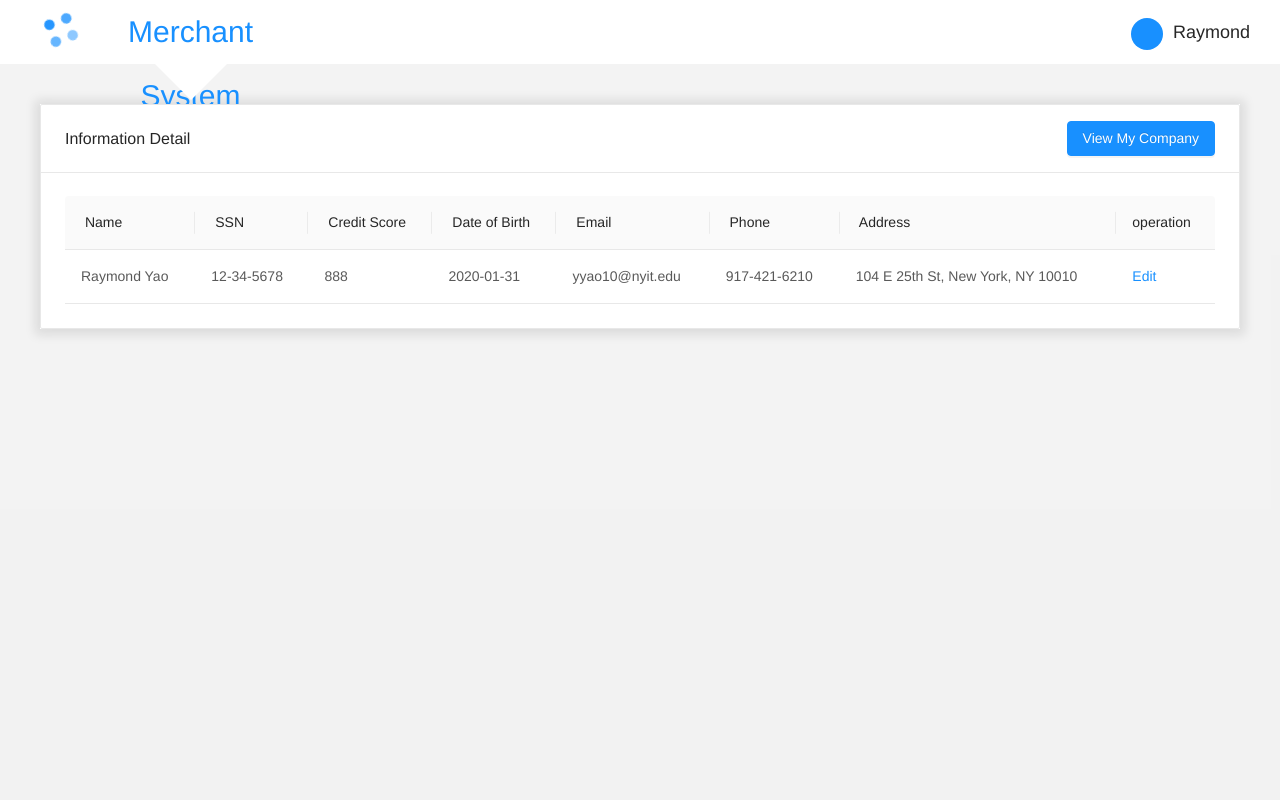
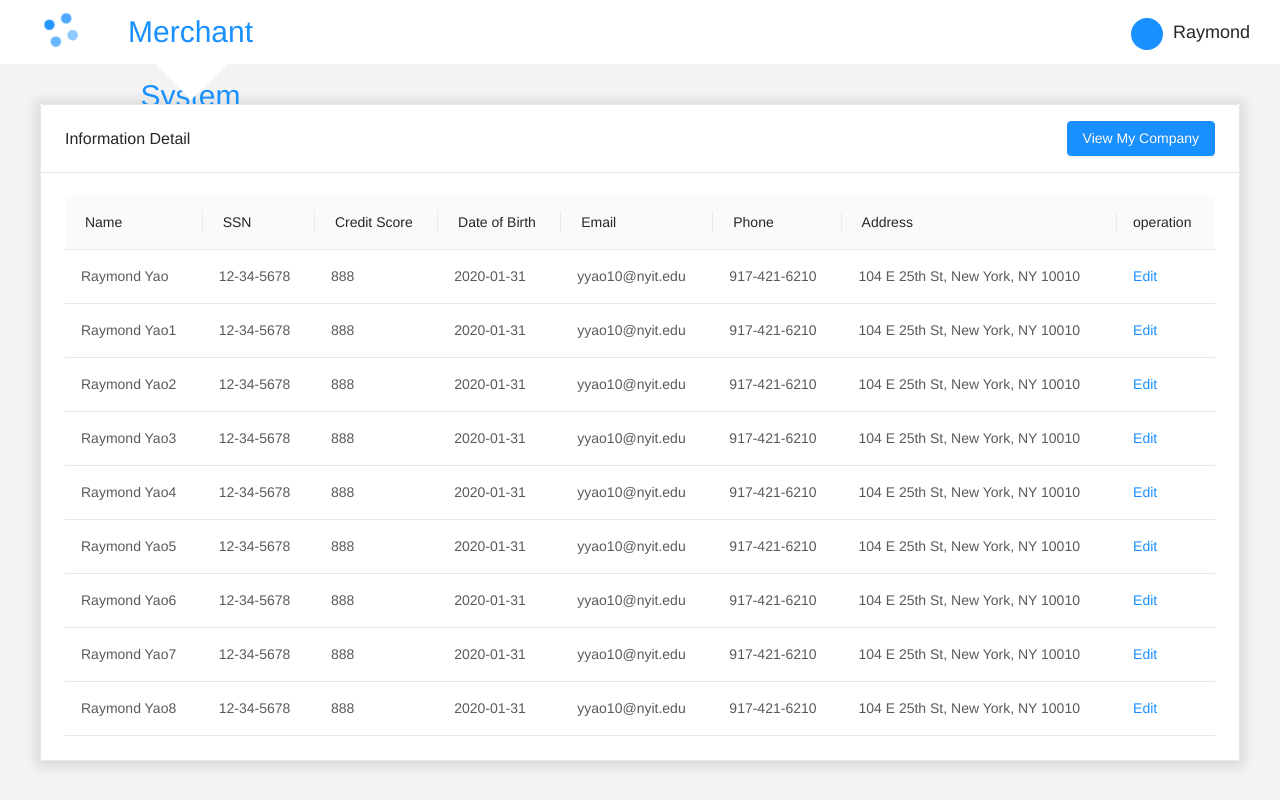
Before and after one commit to YongquanYao/Merchant-System---VUE, a Vue app: page /#/home/info in a window 1280 px wide. Built offline with nearby package versions, Linux system fonts and the light colour scheme.

Commit message:
homepage-UI update

```diff
--- a/src/components/Info-Content/Info-Content.vue
+++ b/src/components/Info-Content/Info-Content.vue
@@ -106,6 +106,86 @@ const columns = [
       email: "yyao10@nyit.edu",
       phone: "917-421-6210",
       address:'104 E 25th St, New York, NY 10010',
+    },
+     {
+      key: '1',
+      name: 'Raymond Yao1',
+      ssn: "12-34-5678",
+      score: "888",
+      birth: "2020-01-31",
+      email: "yyao10@nyit.edu",
+      phone: "917-421-6210",
+      address:'104 E 25th St, New York, NY 10010',
+    },
+     {
+      key: '1',
+      name: 'Raymond Yao2',
+      ssn: "12-34-5678",
+      score: "888",
+      birth: "2020-01-31",
+      email: "yyao10@nyit.edu",
+      phone: "917-421-6210",
+      address:'104 E 25th St, New York, NY 10010',
+    },
+     {
+      key: '1',
+      name: 'Raymond Yao3',
+      ssn: "12-34-5678",
+      score: "888",
+      birth: "2020-01-31",
+      email: "yyao10@nyit.edu",
+      phone: "917-421-6210",
+      address:'104 E 25th St, New York, NY 10010',
+    },
+     {
+      key: '1',
+      name: 'Raymond Yao4',
+      ssn: "12-34-5678",
+      score: "888",
+      birth: "2020-01-31",
+      email: "yyao10@nyit.edu",
+      phone: "917-421-6210",
+      address:'104 E 25th St, New York, NY 10010',
+    },
+     {
+      key: '1',
+      name: 'Raymond Yao5',
+      ssn: "12-34-5678",
+      score: "888",
+      birth: "2020-01-31",
+      email: "yyao10@nyit.edu",
+      phone: "917-421-6210",
+      address:'104 E 25th St, New York, NY 10010',
+    },
+     {
+      key: '1',
+      name: 'Raymond Yao6',
+      ssn: "12-34-5678",
+      score: "888",
+      birth: "2020-01-31",
+      email: "yyao10@nyit.edu",
+      phone: "917-421-6210",
+      address:'104 E 25th St, New York, NY 10010',
+    },
+     {
+      key: '1',
+      name: 'Raymond Yao7',
+      ssn: "12-34-5678",
+      score: "888",
+      birth: "2020-01-31",
+      email: "yyao10@nyit.edu",
+      phone: "917-421-6210",
+      address:'104 E 25th St, New York, NY 10010',
+    },
+     {
+      key: '1',
+      name: 'Raymond Yao8',
+      ssn: "12-34-5678",
+      score: "888",
+      birth: "2020-01-31",
+      email: "yyao10@nyit.edu",
+      phone: "917-421-6210",
+      address:'104 E 25th St, New York, NY 10010',
     }
   ];
 
--- a/src/pages/home.vue
+++ b/src/pages/home.vue
@@ -1,6 +1,12 @@
 <template>
    <!-- This is the homepage -->
     <div class="home">
+            <div class='circle-left-top'></div>
+            <div class='circle-left-top2'></div>
+            <div class='circle-middle1'></div>
+            <div class='circle-middle2'></div>
+            <div class='circle-bottom-left'></div>
+            <div class='circle-right-top'></div>
             <div class="home-title">
                 <h1 class="title">{{title}}</h1>
                 <!-- <div>
@@ -85,7 +91,7 @@
                 that.fContent = that.inContent;
             }else{
                 if(" " == str.charAt(j)){
-                    that.inContent += '&ensp;';
+                    that.inContent += ' ';
                 }else if("`" == str.charAt(j)){
                     that.inContent += "</br>";
                 }else{
@@ -177,6 +183,9 @@ button{
    margin-top: 40px;
    border: 1px solid #1890ff;
 }
+button:hover{
+  transform: scale(1.04);
+}
 .home-img{
     width: 600px;
     height: 600px;
@@ -195,4 +204,64 @@ button{
   }
 }
 
+ /* 灰色 background-color: rgb(104, 103, 103,0.6); */
+.circle-left-top{
+  width:140px;
+  height:140px;
+  background-color: rgba(24,144,255, 1);
+  border-bottom-right-radius:  100%;
+  position: absolute;
+  top: 0;
+  left: 0;
+}
+
+.circle-left-top2{
+  width: 100px;
+  height:100px;
+  position: absolute;
+  background-color: rgba(24,144,255, 0.6);
+  top: 5%;
+  left: 3%;
+  border-radius: 50%;
+}
+
+.circle-middle1{
+  width: 80px;
+  height:80px;
+  position: absolute;
+  background-color: rgba(247, 19, 159, 0.4);
+  top: 35%;
+  left: 3%;
+  border-radius: 50%;
+  z-index: -1;
+}
+.circle-middle2{
+  width: 50px;
+  height:50px;
+  position: absolute;
+  background-color: rgba(247, 19, 159, 0.1);
+  top: 31%;
+  left: 7%;
+  border-radius: 50%;
+}
+.circle-bottom-left{
+  width:140px;
+  height:140px;
+  background-color: rgba(247, 19, 159, 0.6);
+  border-top-right-radius:  100%;
+  position: absolute;
+  bottom: 0;
+  left: 0;
+}
+
+.circle-right-top{
+  width:110px;
+  height:110px;
+  background-color: rgba(247, 19, 159, 0.5);
+  border-bottom-left-radius:  100%;
+  position: absolute;
+  top: 0;
+  right:0;
+}
+
 </style>
```
